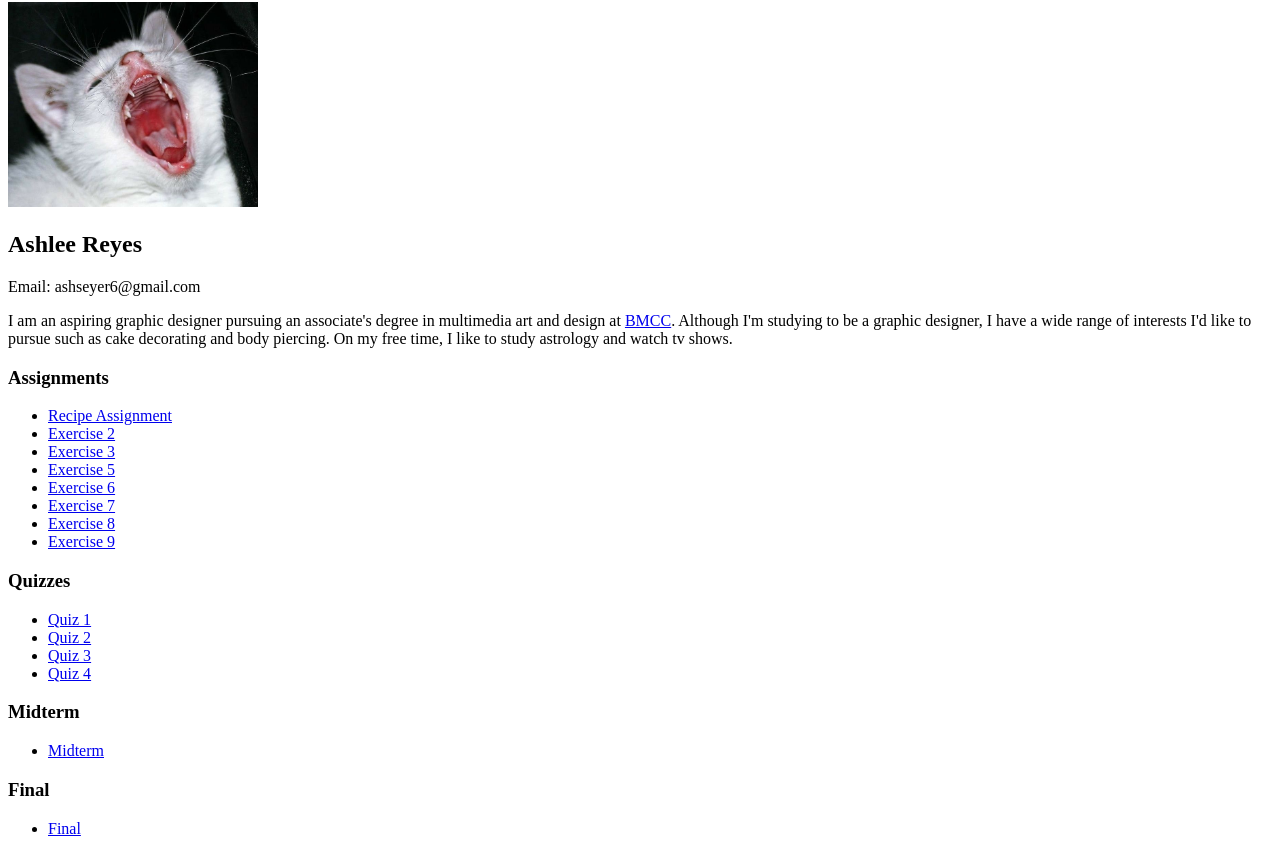
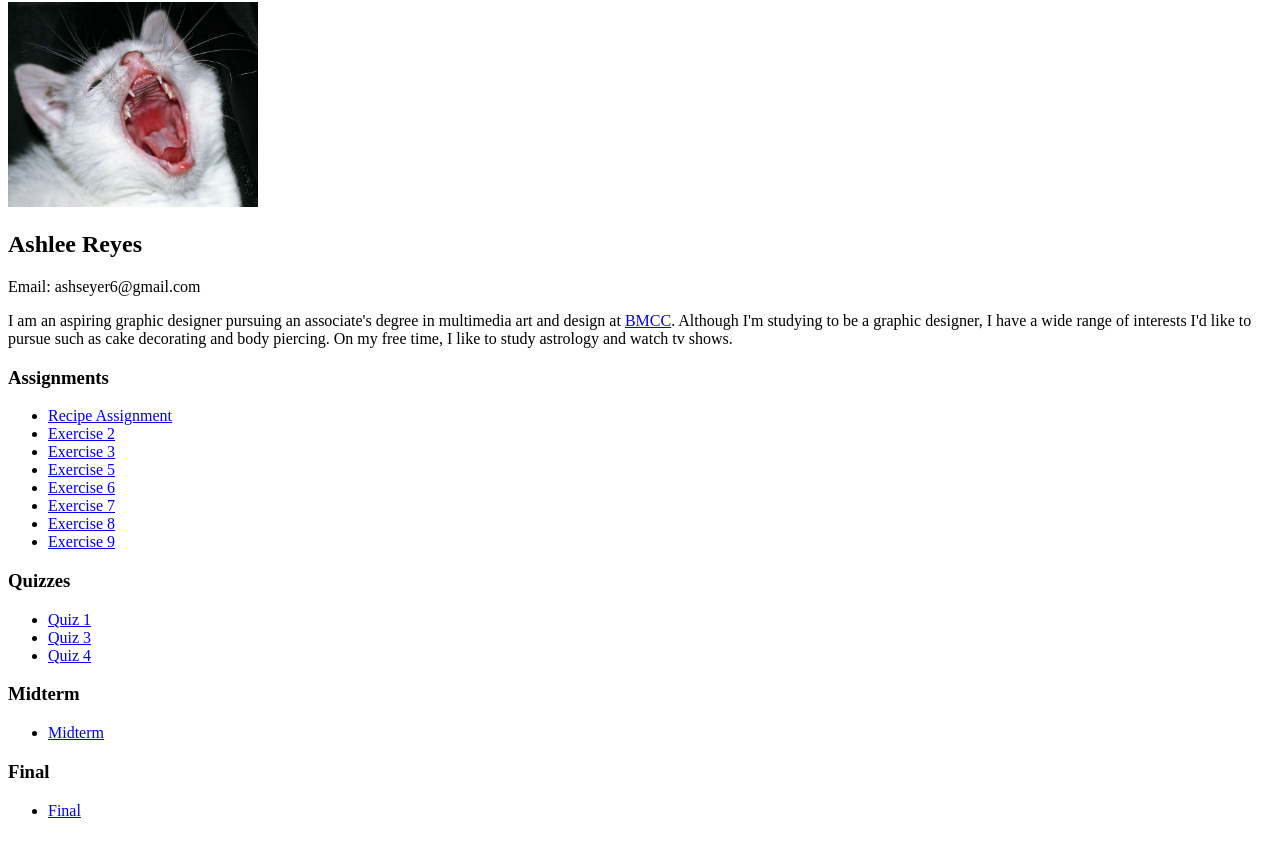
Before and after one commit to ash13ereyes/mmp240, a plain HTML site: page index.html in a window 1280 px wide. Shown: the part 78-932 px from the top of the page. Drawn offline with Linux system fonts and the light colour scheme.

Commit message:
Add files via upload

```diff
--- a/index.html
+++ b/index.html
@@ -32,7 +32,6 @@
 
     <ul>
         <li><a href="quizzes/quiz1.html">Quiz 1</a></li>
-        <li><a href="quizzes/quiz2.html">Quiz 2</a></li>
         <li><a href="quizzes/quiz3.html">Quiz 3</a></li>
         <li><a href="quizzes/quiz4.html">Quiz 4</a></li>
     </ul>
```
